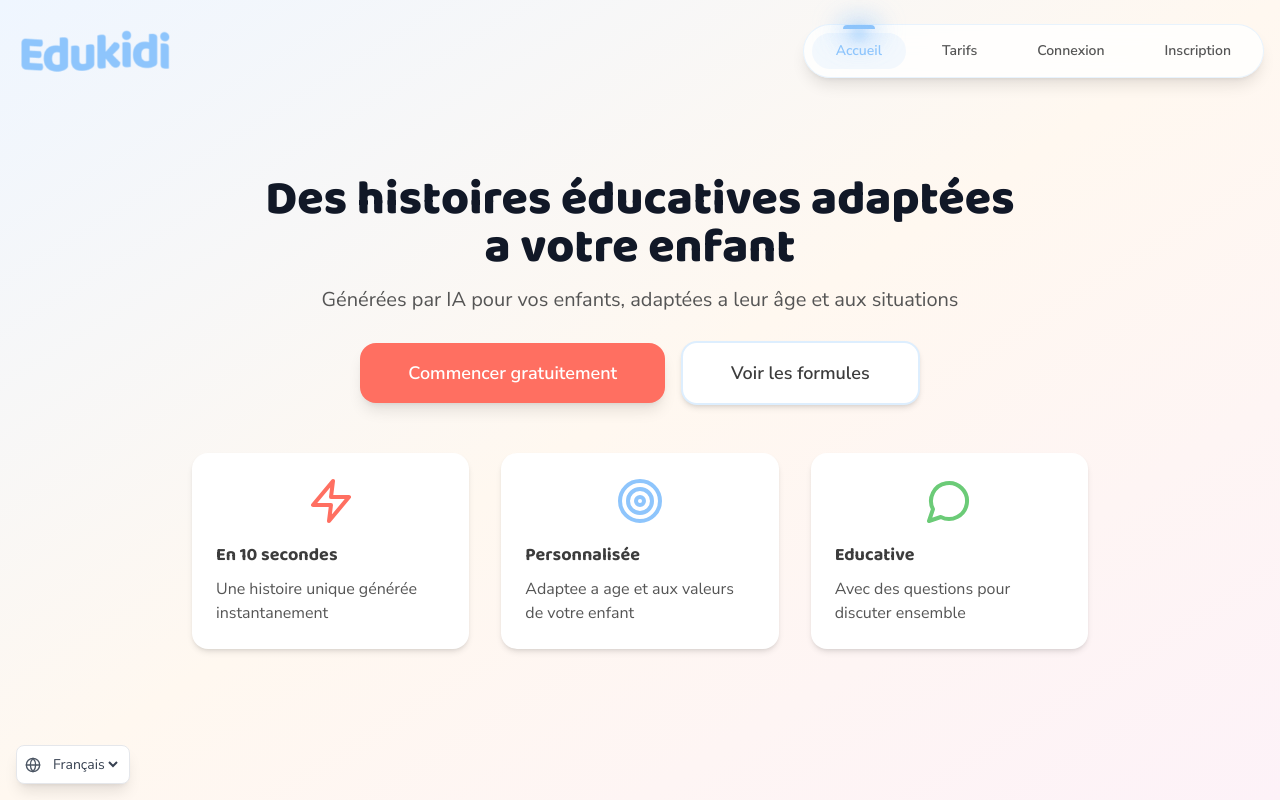
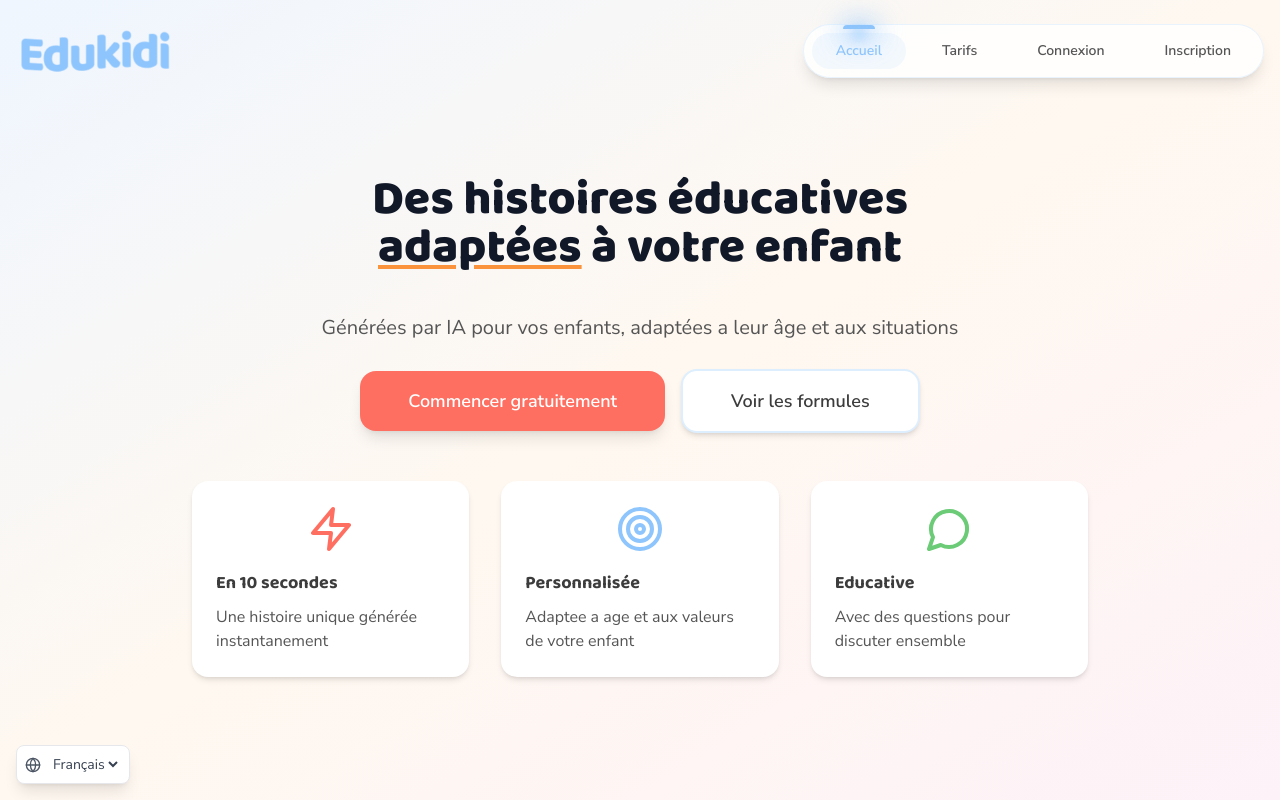
Before and after one commit to bezi7225/edukidi, a React (Vite) app: page / in a window 1280 px wide. Built offline with nearby package versions, Linux system fonts and the light colour scheme; no server answers.

Commit message:
Updated HomePage.tsx

```diff
--- a/src/pages/HomePage.tsx
+++ b/src/pages/HomePage.tsx
@@ -9,9 +9,10 @@ export default function HomePage() {
             <div className="min-h-screen bg-gradient-to-br from-blue-50 via-background to-pink-50 py-16">
       <div className="max-w-7xl mx-auto px-4 sm:px-6 lg:px-8">
         <div className="text-center pt-28">
-          <h2 className="text-4xl font-extrabold text-gray-900 sm:text-5xl max-w-3xl mx-auto mb-3">
-  Des histoires éducatives adaptées a votre enfant
+          <h2 className="text-4xl font-extrabold text-gray-900 sm:text-5xl max-w-2xl mx-auto mb-10">
+  Des histoires éducatives <span className="underline decoration-orange-400 underline-offset-4">adaptées</span> à votre enfant
 </h2>
+
 
 
           <p className="text-xl text-text-secondary max-w-2xl mx-auto leading-relaxed">
```
